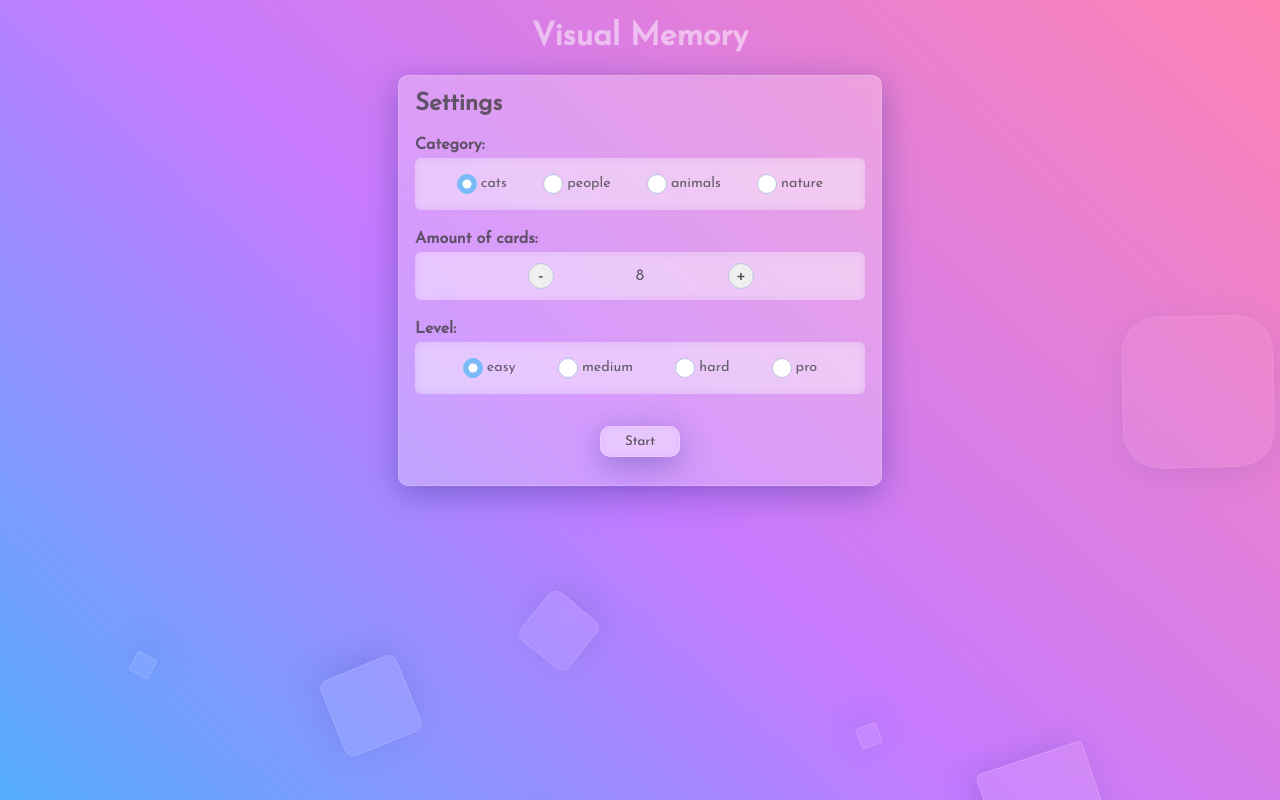
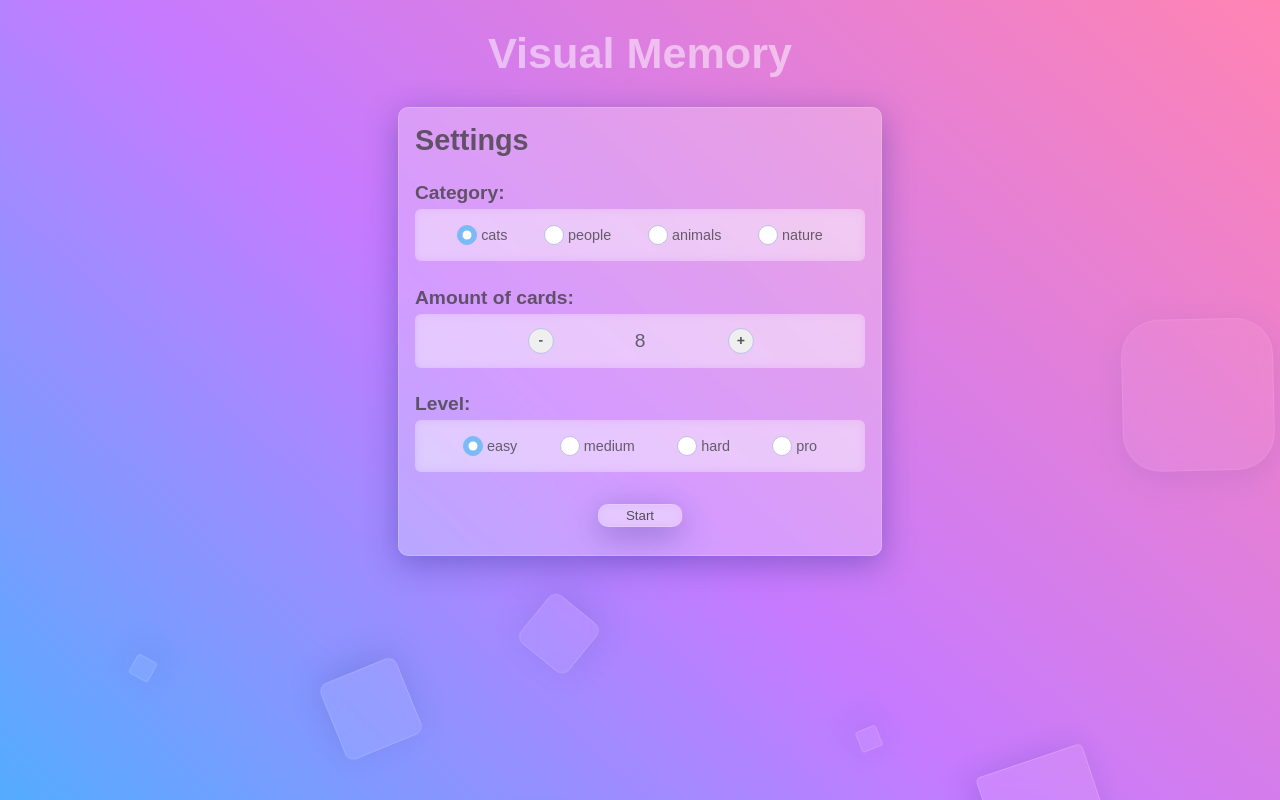
Before and after one commit to jayden-n/visual-memory, a React (Create React App) app: page / in a window 1280 px wide. Built offline with nearby package versions, Linux system fonts and the light colour scheme; a web font is replaced by a local one.

Commit message:
refactor: UI tidy up

```diff
--- a/public/index.html
+++ b/public/index.html
@@ -9,6 +9,12 @@
     <link rel="preconnect" href="https://fonts.gstatic.com" crossorigin />
     <link
       href="https://fonts.googleapis.com/css2?family=Josefin+Sans:wght@200;400&display=swap"
+      rel="stylesheet"
+    />
+    <link rel="preconnect" href="https://fonts.googleapis.com" />
+    <link rel="preconnect" href="https://fonts.gstatic.com" crossorigin />
+    <link
+      href="https://fonts.googleapis.com/css2?family=NTR&display=swap"
       rel="stylesheet"
     />
     <!--
--- a/src/components/Result/Result.module.css
+++ b/src/components/Result/Result.module.css
@@ -11,7 +11,7 @@
   padding: 0.5rem 1.5rem;
   cursor: pointer;
   transition: all 0.25s ease-in-out;
-  font-family: 'Josefin Sans', sans-serif;
+  font-family: 'NTR', sans-serif;
   font-weight: 400;
   color: rgba(56, 56, 56, 0.85);
   margin-bottom: 1rem;
--- a/src/components/Settings/Settings.module.css
+++ b/src/components/Settings/Settings.module.css
@@ -27,13 +27,13 @@
 }
 
 .button {
-    padding: 0.5rem 1.5rem;
+  padding: 0.2rem 1.7rem;
   margin: 2rem auto 1.75rem;
   display: flex;
   cursor: pointer;
   transition: all 0.25s ease-in-out;
-    font-family: 'Josefin Sans', sans-serif;
-    font-weight: 400;
+  font-family: 'NTR', sans-serif;
+
   color: rgba(56, 56, 56, 0.85);
 }
 
--- a/src/index.css
+++ b/src/index.css
@@ -1,11 +1,17 @@
 body {
   margin: 0;
-    font-family: 'Josefin Sans', sans-serif;
+  font-family: 'NTR', sans-serif;
+  font-size: 1.2rem;
   font-weight: 200;
   color: rgba(56, 56, 56, 0.75);
   overflow-x: hidden;
   background-color: #54acff;
-    background-image: linear-gradient(43deg, #54acff 0%, #c67aff 46%, #ff84b3 100%);
+  background-image: linear-gradient(
+    43deg,
+    #54acff 0%,
+    #c67aff 46%,
+    #ff84b3 100%
+  );
   overflow-y: hidden;
 }
 
@@ -16,6 +22,7 @@ button {
 h1 {
   text-align: center;
   color: rgba(255, 255, 255, 0.5);
+  font-size: 2.7rem;
 }
 
 .frosted {
```
Lines whose indentation alone changed are shown as unchanged.
